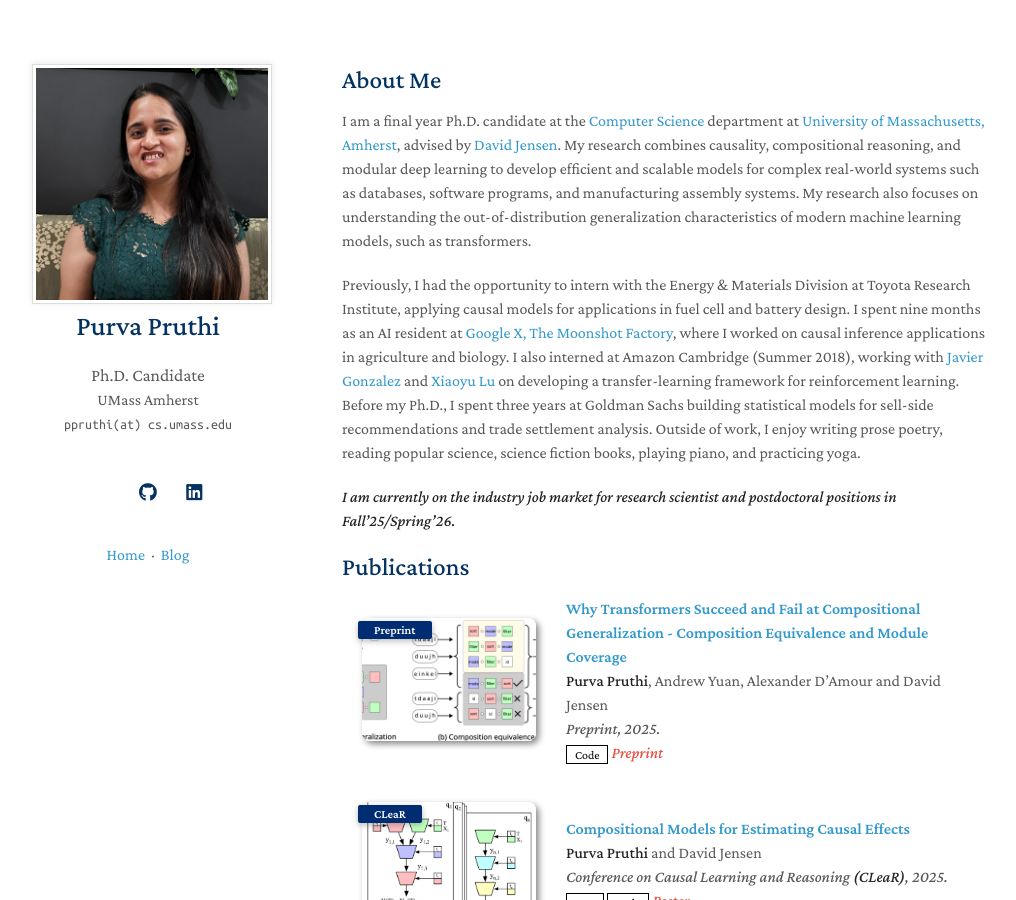
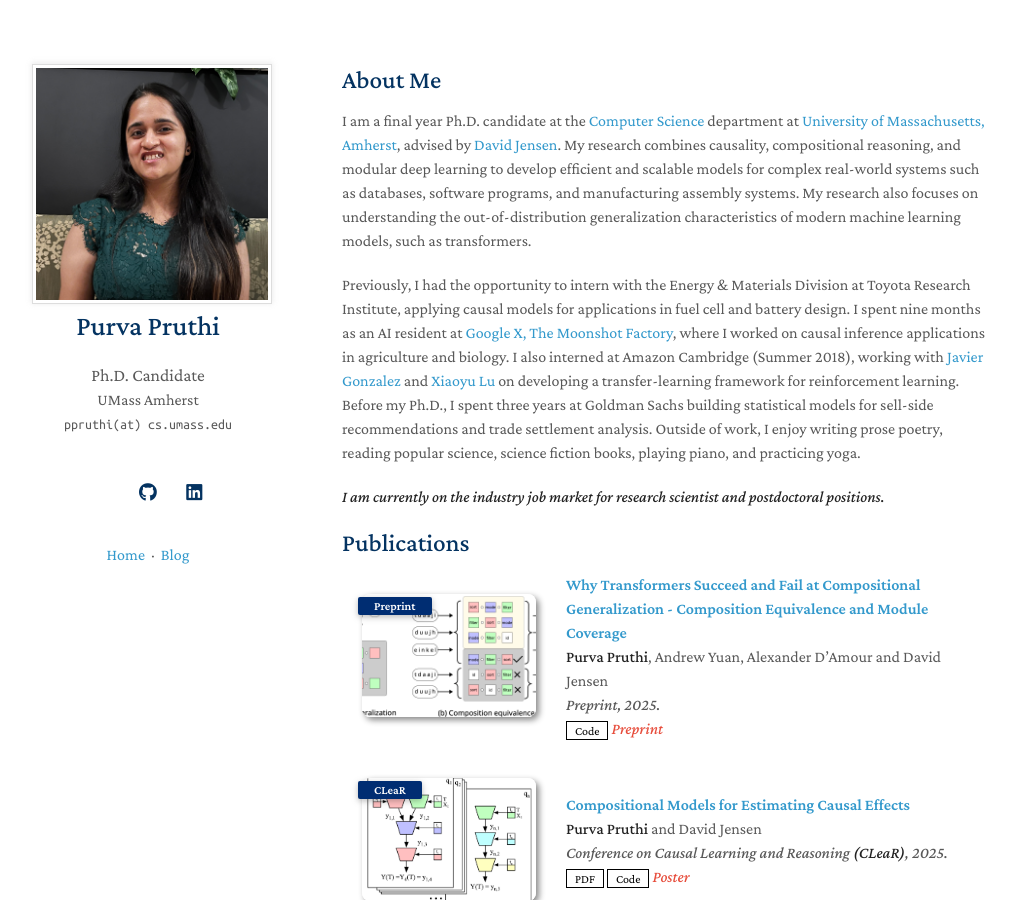
Before and after one commit to purvapruthi/purvapruthi.github.io, a Jekyll site: the page built from index.md, in a window 1280 px wide and 900 px high. Shown: the whole window, without its empty margins (128-1144 px from the left). Built offline with Jekyll 4.4.1, drawn with Linux system fonts in a browser that asks for light colours; a style sheet for code colours, icons or effects is not loaded.

Commit message:
Revise job market statement in index.md
Updated job market status to reflect current availability.

```diff
--- a/index.md
+++ b/index.md
@@ -8,7 +8,7 @@ I am a final year Ph.D. candidate at the [Computer Science](https://www.cics.uma
 
 Previously, I had the opportunity to intern with the Energy & Materials Division at Toyota Research Institute, applying causal models for applications in fuel cell and battery design. I spent nine months as an AI resident at [Google X, The Moonshot Factory](https://x.company/), where I worked on causal inference applications in agriculture and biology. I also interned at Amazon Cambridge (Summer 2018), working with [Javier Gonzalez](https://www.microsoft.com/en-us/research/people/jagonz/) and [Xiaoyu Lu](https://xiaoyulu2014.github.io/) on developing a transfer-learning framework for reinforcement learning. Before my Ph.D., I spent three years at Goldman Sachs building statistical models for sell-side recommendations and trade settlement analysis. Outside of work, I enjoy writing prose poetry, reading popular science, science fiction books, playing piano, and practicing yoga.
 
-<span style="color:red">***I am currently on the industry job market for research scientist and postdoctoral positions in Fall'25/Spring'26.***</span>
+<span style="color:red">***I am currently on the industry job market for research scientist and postdoctoral positions.***</span>
 
 {% include_relative _includes/publications.md %}
 
```
